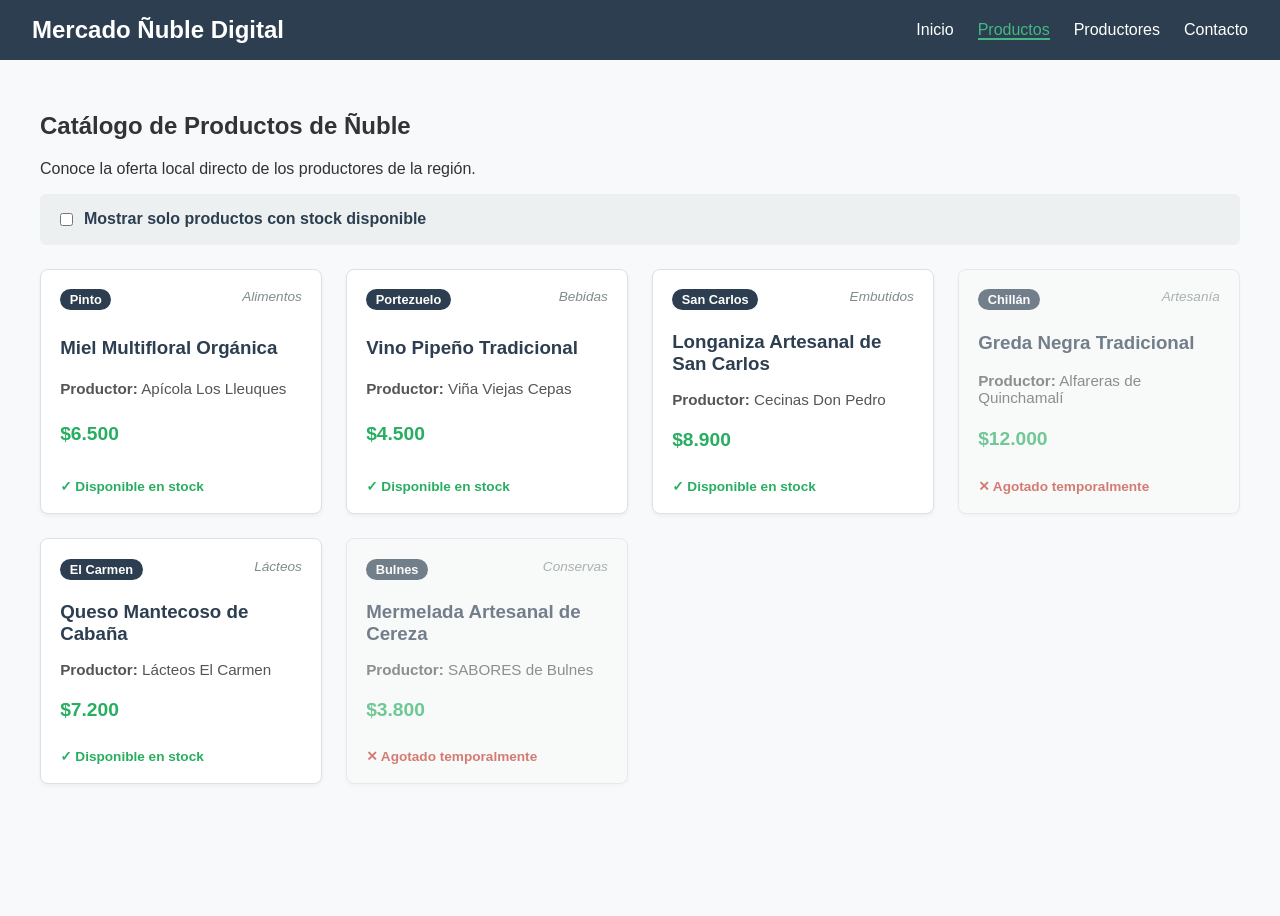
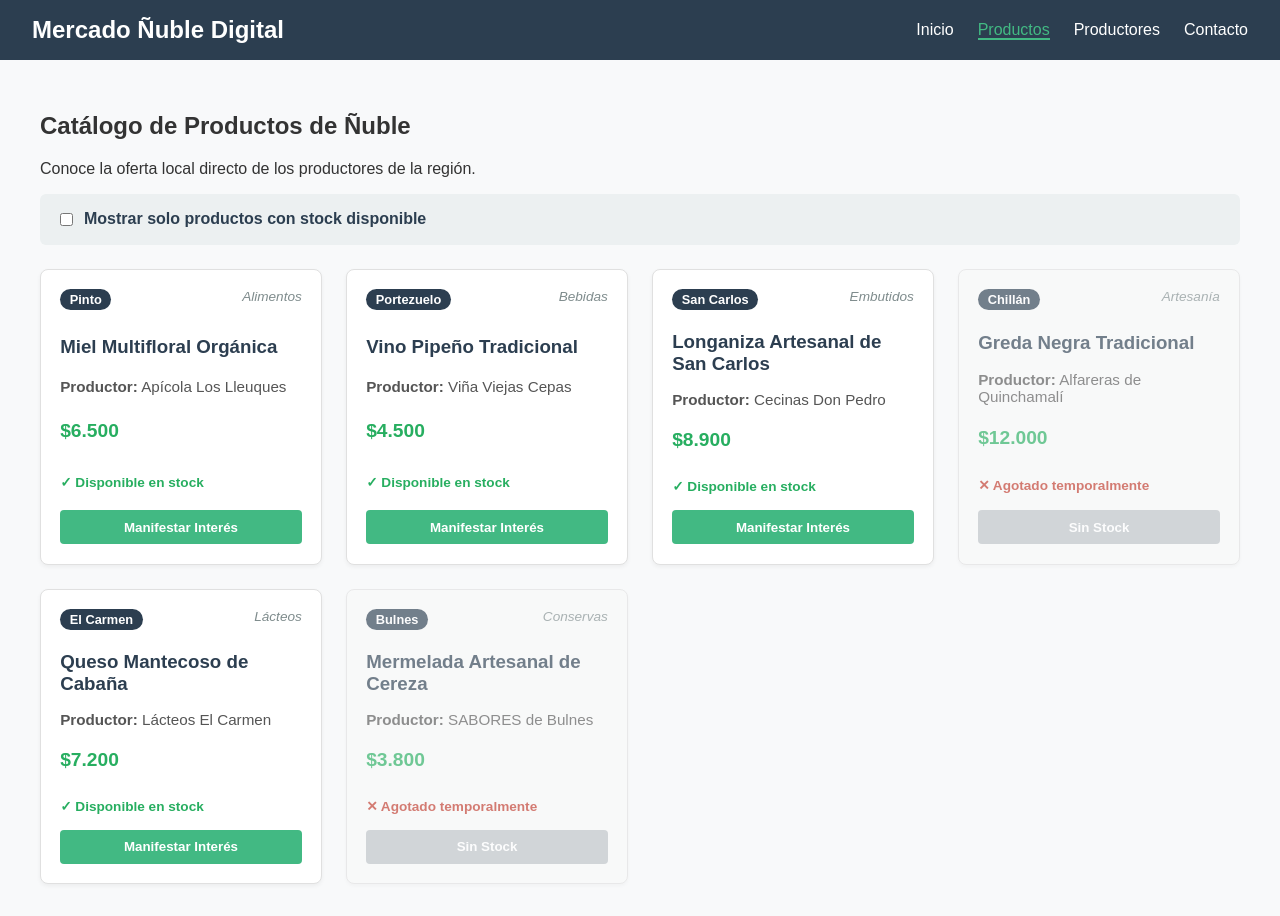
Before and after one commit to Rafitaps57/Ev1.INGWEB, a Vue app: page /productos in a window 1280 px wide. Before the commit the page ends 816 px from the top, so only its background shows below. Built offline with nearby package versions, Linux system fonts and the light colour scheme.

Commit message:
Parte D - Comunicacion mediante Emit

```diff
--- a/src/components/productoCarta.vue
+++ b/src/components/productoCarta.vue
@@ -1,10 +1,16 @@
 <script setup>
-defineProps({
+const props = defineProps({
   producto: {
     type: Object,
     required: true
   }
 })
+
+const emit = defineEmits(['notificar-interes'])
+
+const manifestarInteres = () => {
+  emit('notificar-interes', props.producto)
+}
 </script>
 
 <template>
@@ -18,13 +24,20 @@ defineProps({
     <p class="productor"><strong>Productor:</strong> {{ producto.productor }}</p>
     <p class="precio">${{ producto.precio.toLocaleString('es-CL') }}</p>
 
-    <!-- PARTE C: Directiva condicional v-if / v-else -->
     <div v-if="producto.disponible" class="estado disponible">
       ✓ Disponible en stock
     </div>
     <div v-else class="estado agotado">
       ✕ Agotado temporalmente
     </div>
+
+    <button
+      class="btn-interes"
+      :disabled="!producto.disponible"
+      @click="manifestarInteres"
+    >
+      {{ producto.disponible ? 'Manifestar Interés' : 'Sin Stock' }}
+    </button>
   </div>
 </template>
 
@@ -92,4 +105,25 @@ h3 {
 
 .disponible { color: #27ae60; }
 .agotado { color: #c0392b; }
+
+.btn-interes {
+  margin-top: 1rem;
+  padding: 0.6rem 1rem;
+  background-color: #42b983;
+  color: white;
+  border: none;
+  border-radius: 4px;
+  font-weight: bold;
+  cursor: pointer;
+  transition: background-color 0.2s;
+}
+
+.btn-interes:hover:not(:disabled) {
+  background-color: #369f6e;
+}
+
+.btn-interes:disabled {
+  background-color: #bdc3c7;
+  cursor: not-allowed;
+}
 </style>
--- a/src/views/productos.vue
+++ b/src/views/productos.vue
@@ -2,7 +2,6 @@
 import { ref, computed } from 'vue'
 import ProductCard from '../components/ProductoCarta.vue'
 
-// PARTE C: Agregamos la propiedad 'disponible'
 const listaProductos = ref([
   { id: 1, nombre: 'Miel Multifloral Orgánica', categoria: 'Alimentos', productor: 'Apícola Los Lleuques', comuna: 'Pinto', precio: 6500, disponible: true },
   { id: 2, nombre: 'Vino Pipeño Tradicional', categoria: 'Bebidas', productor: 'Viña Viejas Cepas', comuna: 'Portezuelo', precio: 4500, disponible: true },
@@ -12,16 +11,20 @@ const listaProductos = ref([
   { id: 6, nombre: 'Mermelada Artesanal de Cereza', categoria: 'Conservas', productor: 'SABORES de Bulnes', comuna: 'Bulnes', precio: 3800, disponible: false }
 ])
 
-// PARTE C: Reactividad para filtrado
 const soloDisponibles = ref(false)
 
-// Propiedad computada para filtrar la lista dinámicamente
+const mensajeInteres = ref('')
+
 const productosFiltrados = computed(() => {
   if (soloDisponibles.value) {
     return listaProductos.value.filter(prod => prod.disponible)
   }
   return listaProductos.value
 })
+
+const procesarInteres = (producto) => {
+  mensajeInteres.value = `¡Has manifestado interés por "${producto.nombre}" (${producto.comuna})! Nos comunicaremos con el productor ${producto.productor}.`
+}
 </script>
 
 <template>
@@ -29,7 +32,10 @@ const productosFiltrados = computed(() => {
     <h2>Catálogo de Productos de Ñuble</h2>
     <p>Conoce la oferta local directo de los productores de la región.</p>
 
-    <!-- PARTE C: Control para alterar lo que ve el usuario -->
+    <div v-if="mensajeInteres" class="alerta-confirmacion">
+      {{ mensajeInteres }}
+    </div>
+
     <div class="panel-filtros">
       <label class="checkbox-label">
         <input type="checkbox" v-model="soloDisponibles" />
@@ -37,16 +43,15 @@ const productosFiltrados = computed(() => {
       </label>
     </div>
 
-    <!-- PARTE C: Evaluación condicional v-if / v-else -->
     <div v-if="productosFiltrados.length > 0" class="grid-productos">
       <ProductCard
         v-for="prod in productosFiltrados"
         :key="prod.id"
         :producto="prod"
+        @notificar-interes="procesarInteres"
       />
     </div>
 
-    <!-- Mensaje cuando la condición no permita mostrar información -->
     <div v-else class="mensaje-vacio">
       <p>⚠️ No hay productos disponibles con el criterio seleccionado en este momento.</p>
     </div>
@@ -91,4 +96,14 @@ const productosFiltrados = computed(() => {
   border-radius: 8px;
   font-size: 1.1rem;
 }
+
+.alerta-confirmacion {
+  background-color: #d4edda;
+  color: #155724;
+  border: 1px solid #c3e6cb;
+  padding: 1rem;
+  border-radius: 6px;
+  margin-bottom: 1.5rem;
+  font-weight: 500;
+}
 </style>
```
Also changed, not shown: 1 other file (tests, documents, lock files or other folders).
